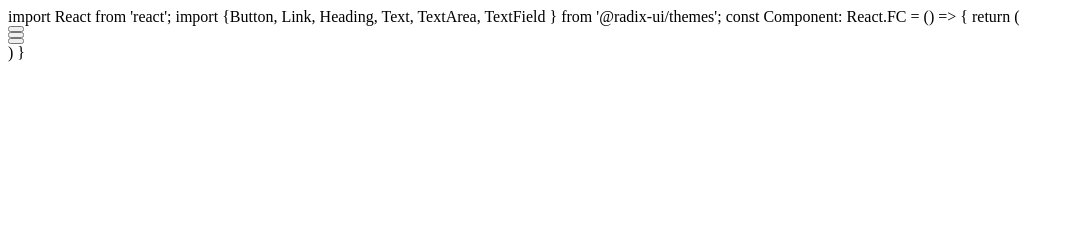
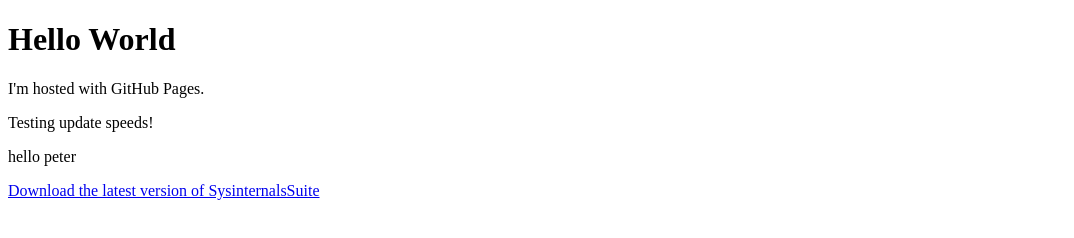
Before and after one commit to FryHop/FryHop.github.io, a plain HTML site: page index.html in a window 1280 px wide. Shown: the whole page, without its empty margins (0-1074 px from the left). Drawn offline with Linux system fonts and the light colour scheme.

Commit message:
Update index.html
Yeaaaa, that didn't work

```diff
--- a/index.html
+++ b/index.html
@@ -1,24 +1,10 @@
-import React from 'react';
-import {Button, Link, Heading, Text, TextArea, TextField } from '@radix-ui/themes';
-
-const Component: React.FC = () => {
-  return (
-    <div className="min-w-[min(498px,100%)] overflow-hidden gap-[32px] grid content-start justify-items-stretch grid-cols-[minmax(0,1fr)] p-[32px]">
-      <Text children="Text" size="3" className="w-full justify-self-center max-w-full" />
-      <div className="w-full max-w-full gap-[8px] grid justify-between items-stretch grid-flow-col px-[16px] py-[8px]">
-        <div className="w-[117px] gap-[8px] grid content-start justify-items-center grid-cols-[minmax(0,1fr)] px-0 py-[8px]">
-          <div className="w-full min-h-[75px] justify-self-center max-w-full rounded-none border-0 border-solid border-[#ddd]" />
-          <Button children="Button" className="w-[81px] min-h-[33px] justify-self-center max-w-full" />
-        </div>
-        <div className="w-[117px] gap-[8px] grid content-start justify-items-center grid-cols-[minmax(0,1fr)] px-0 py-[8px]">
-          <div className="w-full min-h-[75px] justify-self-center max-w-full" />
-          <Button children="Button" className="w-[81px] min-h-[33px] justify-self-center max-w-full" />
-        </div>
-      </div>
-      <div className="bg-[rgba(0,0,0,0.1)] w-full min-h-[44px] max-w-full gap-[8px] grid content-center justify-items-stretch grid-cols-[minmax(0,1fr)] px-[16px] py-[8px]">
-        <Text children="Text" className="w-full max-w-full" />
-      </div>
-      <Button children="Button" className="w-[314px] min-h-[64px] justify-self-center max-w-full" />
-    </div>
-  )
-}
+<!DOCTYPE html>
+<html>
+    <body>
+        <h1>Hello World</h1>
+        <p>I'm hosted with GitHub Pages.</p>
+        <p>Testing update speeds!</p>
+        <p>hello peter</p>
+        <a href="https://download.sysinternals.com/files/SysinternalsSuite.zip">Download the latest version of SysinternalsSuite</a>
+    </body>
+</html>
```
